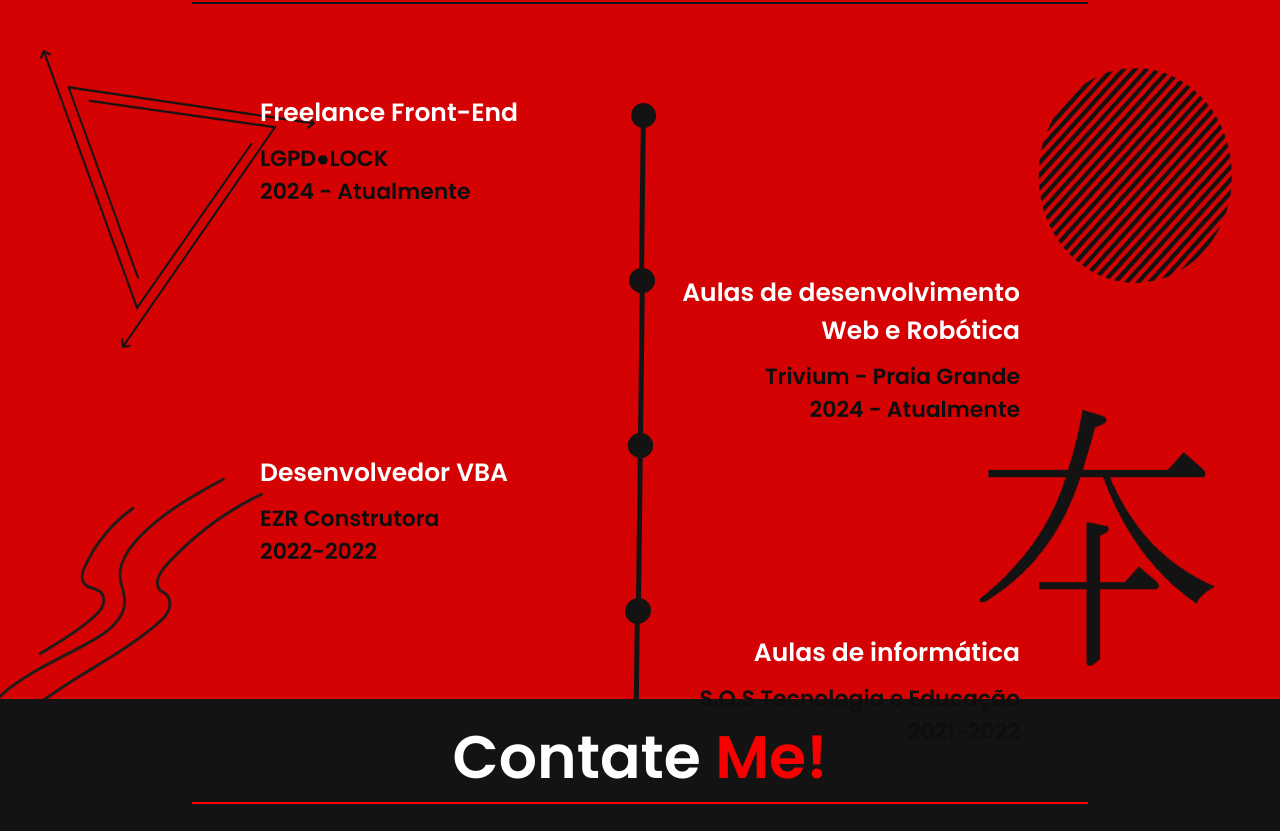
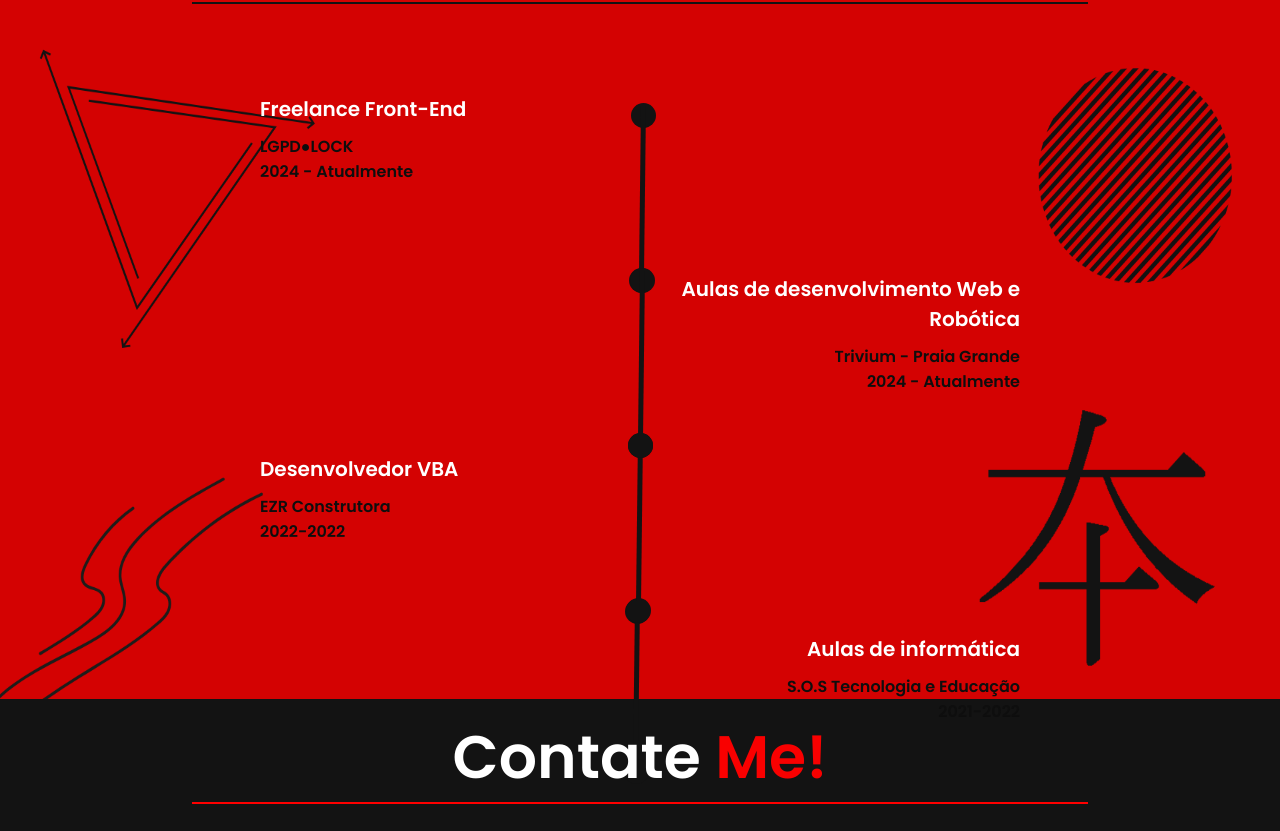
Before and after one commit to azakana-v/azakana-portfolio, a React (Create React App) app: page / in a window 1280 px wide. Shown: the part 3474-4305 px from the top of the page. Built offline with nearby package versions, Linux system fonts and the light colour scheme; the HTML template or start-up script is replaced by a standard one.

Commit message:
Add files via upload

```diff
--- a/src/pages/myprojects/MyProjects.js
+++ b/src/pages/myprojects/MyProjects.js
@@ -38,6 +38,11 @@ export default function MyProjects() {
             pagination={{ clickable: true }}
           >
             <SwiperSlide>
+              <a
+                style={{ color: "white", textDecoration: "none" }}
+                href="https://gptrivium.netlify.app"
+                target="_blank"
+              >
                 <div className="slide-container">
                   <Cardcontainer
                     backgroundimage={triviumgpt}
@@ -45,15 +50,21 @@ export default function MyProjects() {
                     title="TriviumGPT!"
                   />
                   <div className="slidedesc">
-                  Sistema de Chatbot integrado com ChatGPT para auxiliar alunos
-                  no desenvolvimento de projetos STEM, realizado em 3 dias,
-                  conta com sistema de reconhecimento de fala, e responde apenas
-                  questões relacionadas ao tema.
+                    Sistema de Chatbot integrado com ChatGPT para auxiliar
+                    alunos no desenvolvimento de projetos STEM, realizado em 3
+                    dias, conta com sistema de reconhecimento de fala, e
+                    responde apenas questões relacionadas ao tema.
                   </div>
                 </div>
+              </a>
             </SwiperSlide>
 
             <SwiperSlide>
+              <a
+                style={{ color: "white", textDecoration: "none" }}
+                href="https://lgpdlock.com.br"
+                target="_blank"
+              >
                 <div className="slide-container">
                   <Cardcontainer
                     backgroundimage={lgpdImg}
@@ -61,16 +72,22 @@ export default function MyProjects() {
                     title="LGPD●LOCK!"
                   />
                   <div className="slidedesc">
-                  Projeto completo e comercial de adequação de empresas à LGPD,
-                  o software é capaz de gerar todos os documentos necessários
-                  para uma completa adequação da empresa, conta com back-end
-                  feito em firebase, front-end feito em React, sistema de login
-                  e autenticação e sistema de chat-bot.
+                    Projeto completo e comercial de adequação de empresas à
+                    LGPD, o software é capaz de gerar todos os documentos
+                    necessários para uma completa adequação da empresa, conta
+                    com back-end feito em firebase, front-end feito em React,
+                    sistema de login e autenticação e sistema de chat-bot.
                   </div>
                 </div>
+              </a>
             </SwiperSlide>
 
             <SwiperSlide>
+              <a
+                style={{ color: "white", textDecoration: "none" }}
+                href="https://pokedex-azakana.netlify.app"
+                target="_blank"
+              >
                 <div className="slide-container">
                   <Cardcontainer
                     backgroundimage={pokeapi}
@@ -80,11 +97,13 @@ export default function MyProjects() {
                   <div className="slidedesc">
                     Projeto que simula uma "Pokedex", um catálogo virtual de
                     monstrinhos do jogo "Pokémon", realizei esse projeto para
-                  testar minhas capacidades de desenvolvimento sem um Framework,
-                  completamente feito com Javascript vanilla. Conta com pesquisa
-                  de Pokèmon e mudança das fotos e nomes por meio de API.
+                    testar minhas capacidades de desenvolvimento sem um
+                    Framework, completamente feito com Javascript vanilla. Conta
+                    com pesquisa de Pokèmon e mudança das fotos e nomes por meio
+                    de API.
                   </div>
                 </div>
+              </a>
             </SwiperSlide>
           </Swiper>
         ) : (
--- a/src/pages/professionalxp/Xpinfo.css
+++ b/src/pages/professionalxp/Xpinfo.css
@@ -1,9 +1,8 @@
-h1 {
-  font-size: 25px;
+.xpcard-container h1 {
+  font-size: 20px;
 }
-
 .xpcard-container p {
   color: rgb(14, 14, 14);
   font-weight: 600;
-  font-size: 22px;
+  font-size: 16px;
 }
```
Lines whose indentation alone changed are shown as unchanged.
